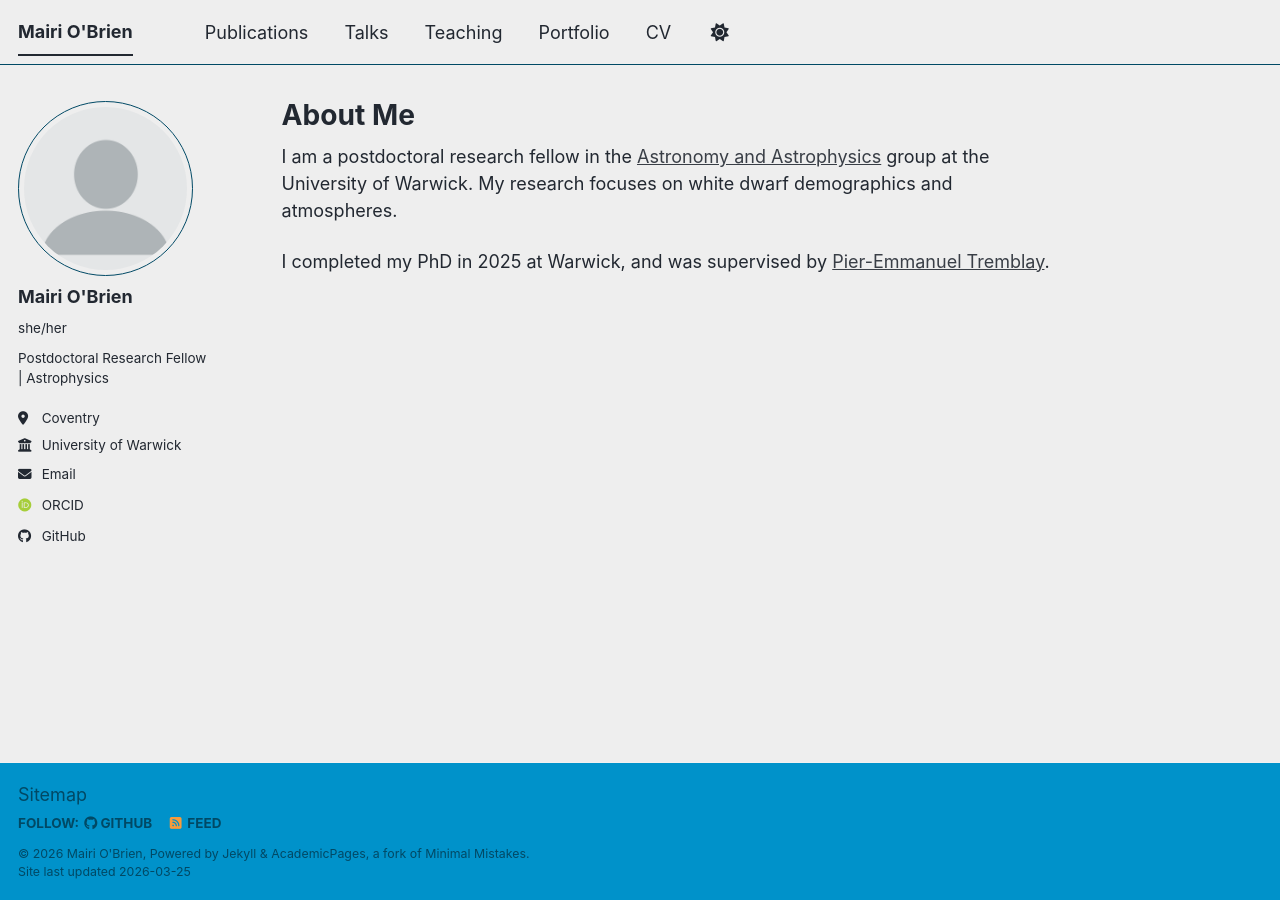
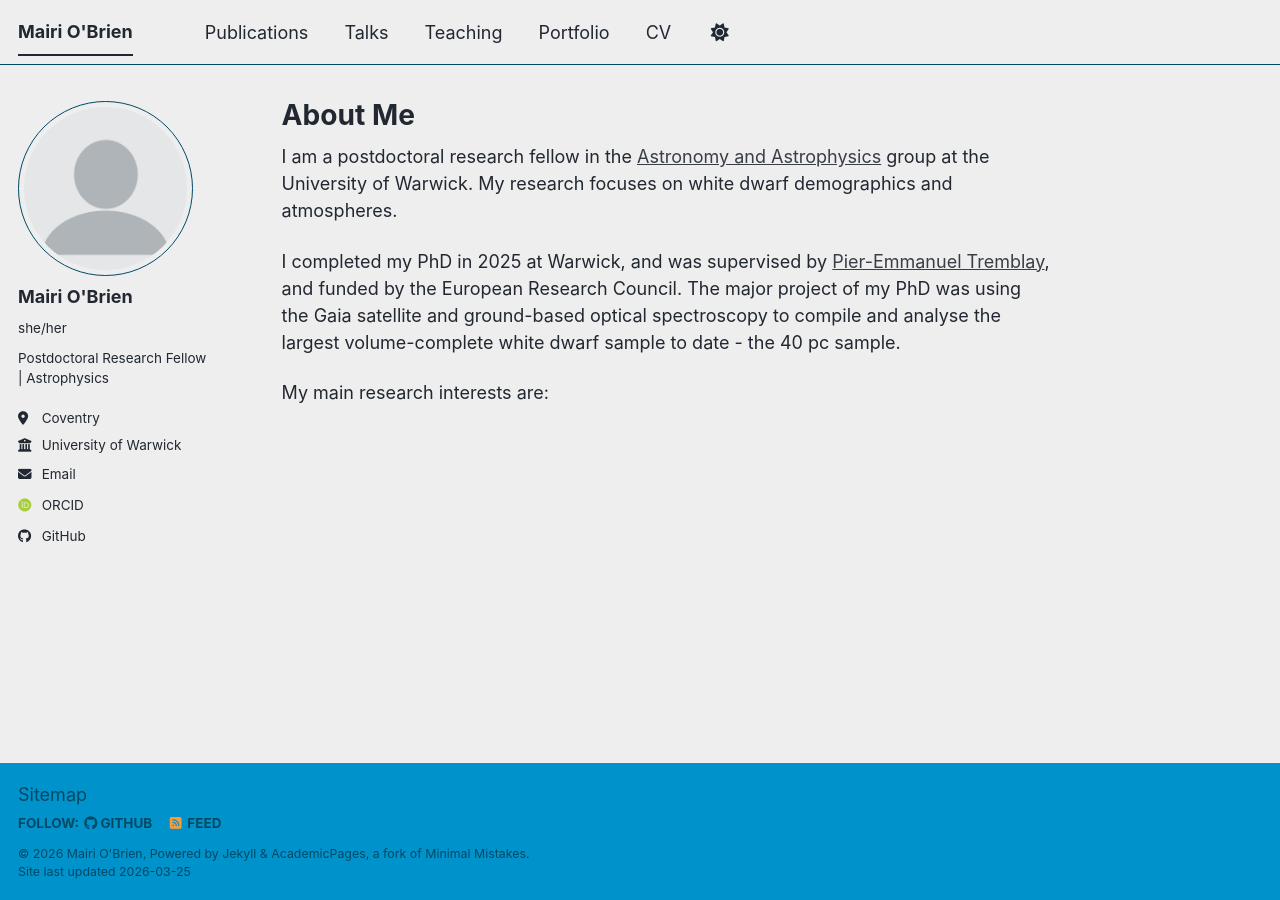
Before and after one commit to mairiobrien/mairiobrien.github.io, a Jekyll site: the page built from _pages/about.md, in a window 1280 px wide. Built offline with Jekyll 4.4.1, drawn with Linux system fonts in a browser that asks for light colours; some web fonts are replaced; a script bundle is joined from its source files by our own code; library files that are not in the unit come from our copies.

Commit message:
Update about.md

```diff
--- a/_pages/about.md
+++ b/_pages/about.md
@@ -9,4 +9,6 @@
 
 I am a postdoctoral research fellow in the [Astronomy and Astrophysics](https://warwick.ac.uk/fac/sci/physics/research/astro/) group at the University of Warwick. My research focuses on white dwarf demographics and atmospheres.
 
-I completed my PhD in 2025 at Warwick, and was supervised by [Pier-Emmanuel Tremblay](https://warwick.ac.uk/fac/sci/physics/research/astro/people/tremblay/).
+I completed my PhD in 2025 at Warwick, and was supervised by [Pier-Emmanuel Tremblay](https://warwick.ac.uk/fac/sci/physics/research/astro/people/tremblay/), and funded by the European Research Council. The major project of my PhD was using the Gaia satellite and ground-based optical spectroscopy to compile and analyse the largest volume-complete white dwarf sample to date - the 40 pc sample.
+
+My main research interests are:
```
